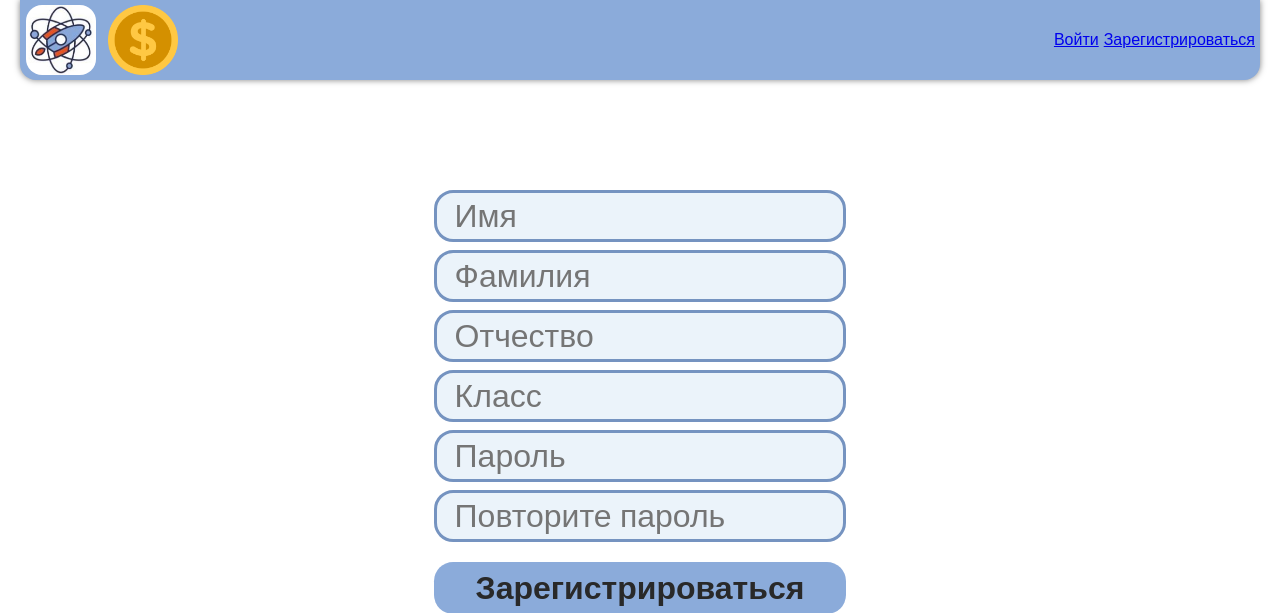
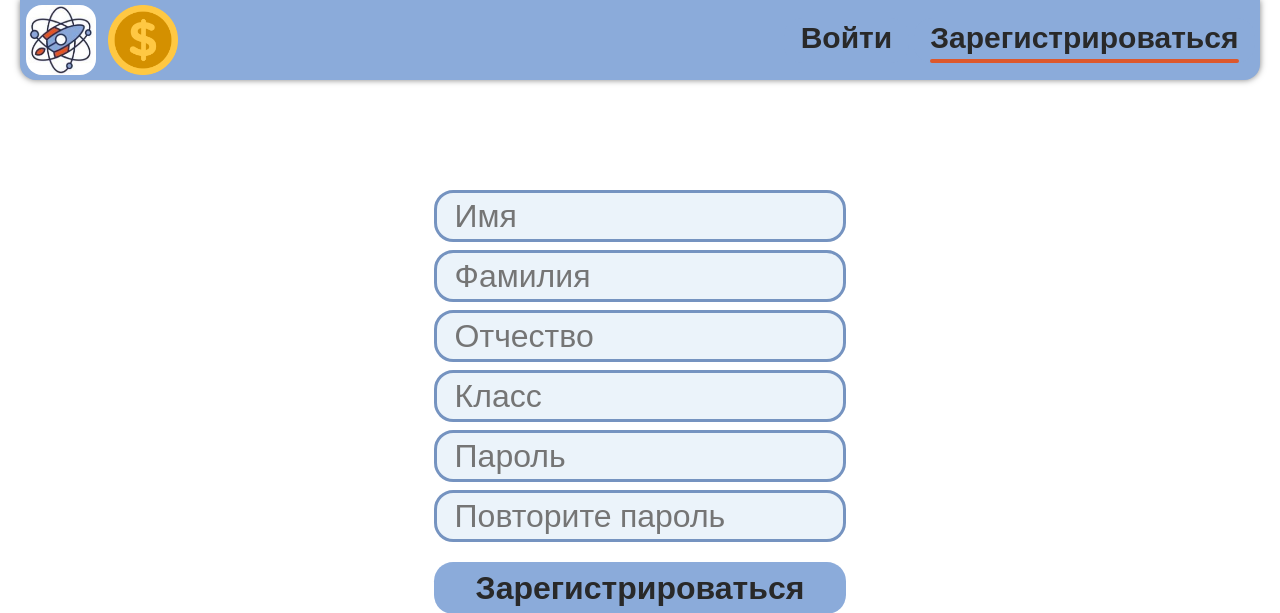
Before and after one commit to MrCrabs2000/project_engneer, a Flask app: page /register in a window 1280 px wide. Shown: the top 613 px of the page. Run offline with Flask 3, Linux system fonts and the light colour scheme.

Commit message:
Новые кнопки навигации!!!!

```diff
--- a/static/css/common/header.css
+++ b/static/css/common/header.css
@@ -58,29 +58,41 @@ header {
     display: flex;
     gap: 5px;
     align-items: center;
+    font-size: 30px;
 }
 
-.menu-btn {
-    width: 70px;
-    height: 70px;
-    padding: 0;
+.menu button {
     display: flex;
+    flex-direction: column;
     justify-content: center;
     align-items: center;
-    border: 0;
-    border-radius: 16px;
-    background-color: var(--accent-color);
+    transition: color 0.2s ease;
 }
 
-.menu-btn:hover {
-    background-color: #ca4828;
+.menu button::after {
+    content: '';
+    width: 0px;
+    height: 4px;
+    background-color: var(--accent-color);
+    transition: width 0.3s ease-out;
 }
 
-.menu-btn img {
-    height: 58px;
-    width: auto;
+.menu button:hover::after {
+    content: '';
+    width: calc(100% + 0px);
+    border-radius: 100px;
 }
 
+.menu button:hover {
+    color: var(--accent-color);
+}
+
+.menu button.active::after {
+    content: '';
+    width: calc(100% + 0px);
+    border-radius: 100px;
+    transition: none;
+}
 
 @media (max-width: 1440px) {
     header {
--- a/templates/common/header/header.html
+++ b/templates/common/header/header.html
@@ -12,21 +12,54 @@
     <nav class="menu">
 
       {% if role == 'Student' %}
-        <button class="menu-btn" onclick="document.location='/'"><img src="/static/images/shop_icon.png"></button>
-        <button class="menu-btn" onclick="document.location='/history'"><img src="/static/images/history_icon.png"></button>
-        <button class="menu-btn" onclick="popupToggle()"><img src="/static/images/profile_icon.png"></button>
+        <button data-target="/"><img src="/static/images/shop_icon.png"></button>
+        <button data-target="/history"><img src="/static/images/history_icon.png"></button>
+        <button onclick="popupToggle()"><img src="/static/images/profile_icon.png"></button>
       {% elif role == 'Admin'%}
-        <a href="/" class="userbutton">Пользователи</a>
-        <a href="/items_search" class="itembutton">Предметы</a>
-        <button class="menu-btn" onclick="popupToggle()"><img src="/static/images/profile_icon.png"></button>
+        <button data-target="/">Пользователи</button>
+        <button data-target="/items_search">Предметы</button>
+        <button class="profile-btn" data-target="/profile /profile_edit" onclick="popupToggle()">Профиль</button>
       {% elif role == 'Teacher'%}
         <button class="menu-btn" onclick="popupToggle()"><img src="/static/images/profile_icon.png"></button>
       {% else %}
-        <a href="/login">Войти</a>
-        <a href="/register">Зарегистрироваться</a>
+        <button data-target="/login">Войти</button>
+        <button data-target="/register">Зарегистрироваться</button>
       {% endif %}
     </nav>
 
   </div>
   {% include 'common/header/profile_popup.html' %}
 </header>
+<script>
+  document.addEventListener("DOMContentLoaded", function() {
+  const navButtons = document.querySelectorAll(".menu button");
+
+    console.log(navButtons)
+
+    navButtons.forEach(button => {
+      if (button.classList.contains('profile-btn')) {
+        /*button.addEventListener('click', function() {
+          popupToggle();
+        }); */
+
+        /* button.addEventListener('mouseout', function() {
+          popupToggle();
+        }); */
+      }
+      else {
+        button.addEventListener('click', function() {
+            window.location.pathname = this.dataset.target;
+        });
+      }
+    });
+
+    navButtons.forEach(button => {
+      const currentPath = window.location.pathname;
+      if (button.dataset.target.split(" ").includes(currentPath)) {
+        button.classList.add('active');
+      }
+    });
+
+  });
+
+</script>
```
Also changed, not shown: templates/admin/users/user.html (+8 -8 lines).
